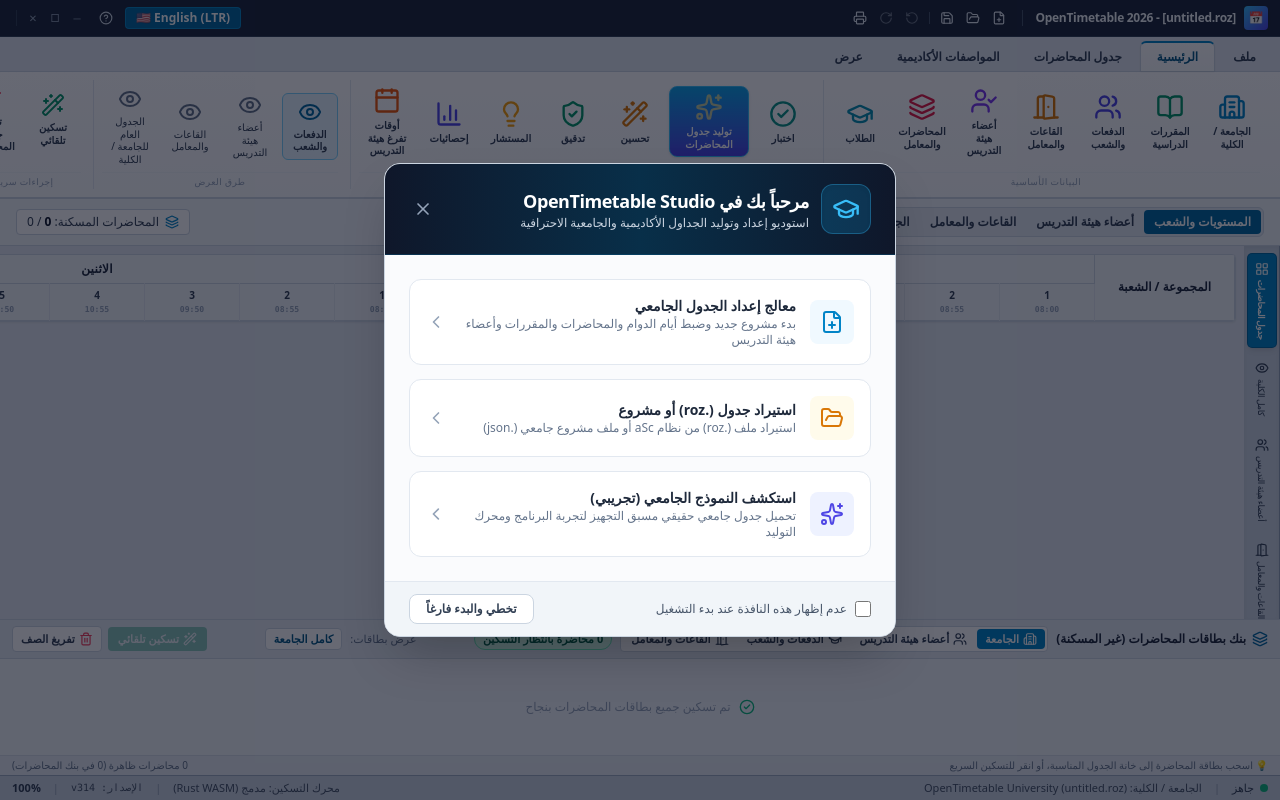
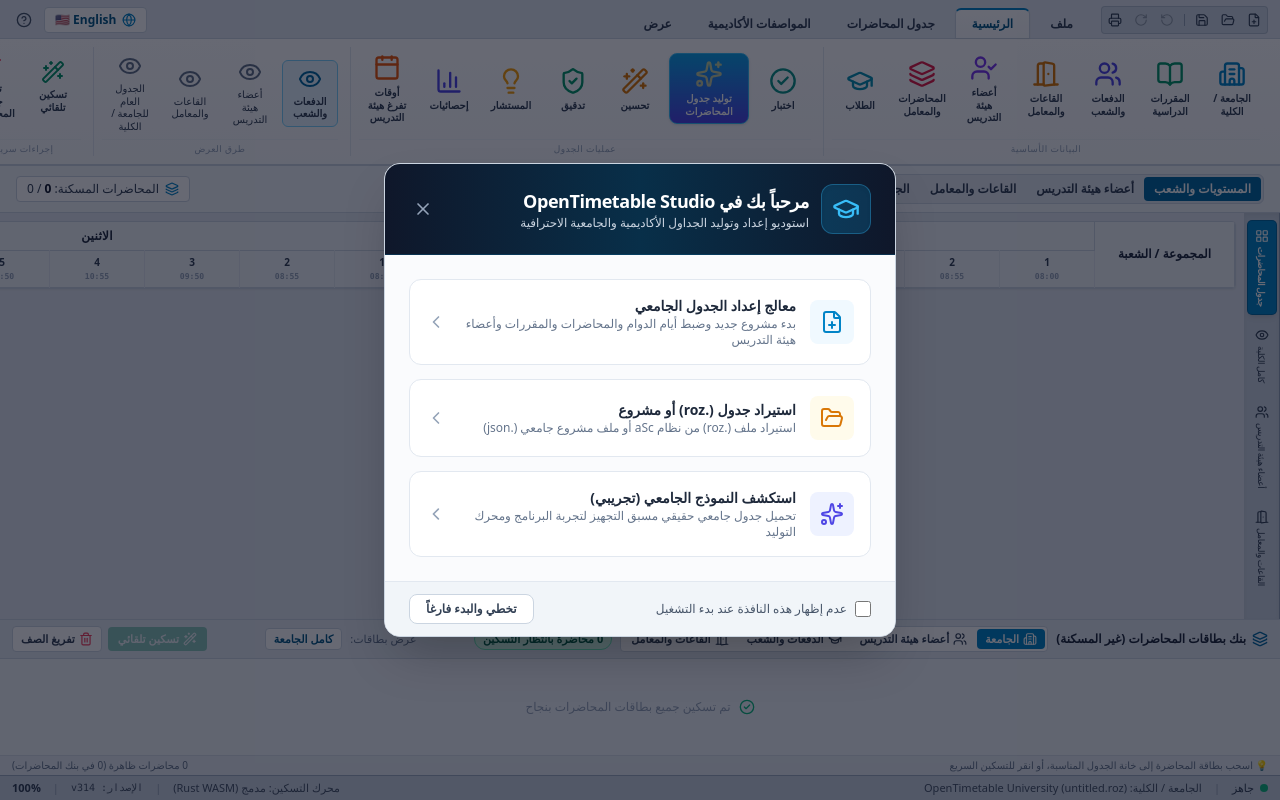
Before and after one commit to odai-dev/opentimetable, a Next.js app in the folder apps/web/: page / in a window 1280 px wide. Built offline with nearby package versions, Linux system fonts and the light colour scheme.

Commit message:
feat(ui): remove dark window header and relocate language switch to ribbon tab bar

```diff
--- a/apps/web/src/components/RibbonToolbar.tsx
+++ b/apps/web/src/components/RibbonToolbar.tsx
@@ -38,6 +38,7 @@ import {
   GraduationCap,
   Network,
   Upload,
+  Globe,
 } from 'lucide-react';
 import { RibbonTab, Role, ViewMode, BasicDataTab } from '../lib/types';
 import { translations } from '../lib/i18n';
@@ -156,48 +157,39 @@ export const RibbonToolbar: React.FC<RibbonToolbarProps> = ({
 
   return (
     <div className="w-full bg-slate-200 border-b border-slate-300 select-none shadow-sm flex flex-col">
-      {/* 1. Window Frame & Quick Access Bar */}
-      <div className="bg-slate-800 text-white px-3 py-1.5 flex items-center justify-between text-xs border-b border-slate-700">
-        {/* Quick Access Icons & Title */}
-        <div className="flex items-center gap-2">
-          <div className="w-6 h-6 rounded bg-gradient-to-br from-sky-400 to-indigo-600 flex items-center justify-center font-bold text-white text-xs shadow">
-            📅
-          </div>
-          <span className="font-bold tracking-tight text-slate-100 hidden sm:inline">
-            {currentFileName ? `OpenTimetable 2026 - [${currentFileName}]` : t.windowSubtitle}
-          </span>
-
-          <div className="h-4 w-[1px] bg-slate-600 mx-1 hidden sm:block" />
-
+      {/* Ribbon Tabs Navigation & Controls */}
+      <div className="bg-slate-200 px-3 pt-1.5 flex items-center justify-between border-b border-slate-300 gap-2">
+        {/* Left: Quick Access Tools & Ribbon Tabs */}
+        <div className="flex items-end gap-1 flex-wrap">
           {/* Quick Access Tools */}
-          <div className="flex items-center gap-1">
+          <div className="flex items-center gap-1 mb-1 mr-2 rtl:mr-0 rtl:ml-2 bg-slate-300/80 p-0.5 rounded border border-slate-400/50 shadow-xs">
             <button
               onClick={onNewFile || (() => alert(isRtl ? 'مشروع جديد' : 'New Project'))}
               title={t.ribbon.tools.newFile}
-              className="p-1 rounded hover:bg-slate-700 text-slate-200 hover:text-white transition"
+              className="p-1 rounded hover:bg-white text-slate-700 hover:text-sky-700 transition"
             >
               <FilePlus className="w-3.5 h-3.5" />
             </button>
             <button
               onClick={onImportRoz}
               title={t.ribbon.tools.openRoz}
-              className="p-1 rounded hover:bg-slate-700 text-slate-200 hover:text-white transition"
+              className="p-1 rounded hover:bg-white text-slate-700 hover:text-sky-700 transition"
             >
               <FolderOpen className="w-3.5 h-3.5" />
             </button>
             <button
               onClick={onSaveFile || (() => alert(isRtl ? 'تم حفظ التغييرات محلياً' : 'Changes saved locally'))}
               title={t.ribbon.tools.saveFile}
-              className="p-1 rounded hover:bg-slate-700 text-slate-200 hover:text-white transition"
+              className="p-1 rounded hover:bg-white text-slate-700 hover:text-sky-700 transition"
             >
               <Save className="w-3.5 h-3.5" />
             </button>
-            <div className="h-3 w-[1px] bg-slate-600 mx-0.5" />
+            <div className="h-3 w-[1px] bg-slate-400 mx-0.5" />
             <button
               onClick={onUndo}
               disabled={!canUndo || isReadOnly}
               title={t.ribbon.tools.undo}
-              className="p-1 rounded hover:bg-slate-700 disabled:opacity-40 text-slate-200 hover:text-white transition"
+              className="p-1 rounded hover:bg-white disabled:opacity-40 text-slate-700 hover:text-sky-700 transition"
             >
               <RotateCcw className="w-3.5 h-3.5" />
             </button>
@@ -205,32 +197,49 @@ export const RibbonToolbar: React.FC<RibbonToolbarProps> = ({
               onClick={onRedo}
               disabled={!canRedo || isReadOnly}
               title={t.ribbon.tools.redo}
-              className="p-1 rounded hover:bg-slate-700 disabled:opacity-40 text-slate-200 hover:text-white transition"
+              className="p-1 rounded hover:bg-white disabled:opacity-40 text-slate-700 hover:text-sky-700 transition"
             >
               <RotateCw className="w-3.5 h-3.5" />
             </button>
             <button
               onClick={onPrintPreview}
               title={t.ribbon.tools.printPreview}
-              className="p-1 rounded hover:bg-slate-700 text-slate-200 hover:text-white transition"
+              className="p-1 rounded hover:bg-white text-slate-700 hover:text-sky-700 transition"
             >
               <Printer className="w-3.5 h-3.5" />
             </button>
           </div>
+
+          {/* Ribbon Tabs */}
+          {(['file', 'main', 'timetable', 'specification', 'view'] as RibbonTab[]).map((tab) => {
+            const isActive = activeTab === tab;
+            return (
+              <button
+                key={tab}
+                onClick={() => setActiveTab(tab)}
+                className={`px-4 py-1.5 text-xs font-semibold rounded-t-md transition-all relative ${
+                  isActive
+                    ? 'bg-gradient-to-b from-white to-slate-50 text-sky-800 border-t-2 border-t-sky-600 border-x border-slate-300 shadow-sm z-10'
+                    : 'text-slate-700 hover:text-slate-900 hover:bg-slate-100/70'
+                }`}
+              >
+                {t.ribbon.tabs[tab]}
+              </button>
+            );
+          })}
         </div>
 
-        {/* Right Corner: Bilingual Language Switcher, Help & Native Window Controls */}
-        <div className="flex items-center gap-2">
-
-          {/* Bilingual Language Switcher */}
+        {/* Right: Language Switcher & Help */}
+        <div className="flex items-center gap-2 mb-1">
           <button
             onClick={() => setLang(lang === 'en' ? 'ar' : 'en')}
-            className="px-2.5 py-0.5 rounded bg-sky-700 hover:bg-sky-600 text-white font-bold text-xs transition border border-sky-500/50 shadow-xs"
+            className="flex items-center gap-1.5 px-2.5 py-1 rounded bg-white hover:bg-sky-50 text-sky-800 hover:text-sky-900 font-bold text-xs transition border border-slate-300 shadow-xs"
+            title={lang === 'en' ? 'التحويل إلى اللغة العربية' : 'Switch to English'}
           >
-            {lang === 'en' ? '🇸🇦 العربية (RTL)' : '🇺🇸 English (LTR)'}
+            <Globe className="w-3.5 h-3.5 text-sky-600" />
+            <span>{lang === 'en' ? '🇸🇦 العربية (RTL)' : '🇺🇸 English'}</span>
           </button>
 
-          {/* About / Help */}
           <button
             onClick={
               onOpenHelpShortcuts ||
@@ -242,53 +251,11 @@ export const RibbonToolbar: React.FC<RibbonToolbarProps> = ({
                 ))
             }
             title={isRtl ? 'المساعدة واختصارات لوحة المفاتيح' : 'Help & Keyboard Shortcuts'}
-            className="p-1 rounded hover:bg-slate-700 text-slate-300 hover:text-white transition"
+            className="p-1 rounded hover:bg-slate-300 text-slate-600 hover:text-slate-900 transition"
           >
-            <HelpCircle className="w-3.5 h-3.5" />
+            <HelpCircle className="w-4 h-4" />
           </button>
-
-          {/* Desktop Window Controls (Min, Max, Close) */}
-          <div className="flex items-center ml-1 border-l border-slate-700 pl-1.5 gap-0.5">
-            <div
-              className="w-5 h-4 flex items-center justify-center text-slate-400 hover:bg-slate-700 hover:text-white rounded-xs text-[10px] cursor-pointer"
-              title={isRtl ? 'تصغير' : 'Minimize'}
-            >
-              ─
-            </div>
-            <div
-              className="w-5 h-4 flex items-center justify-center text-slate-400 hover:bg-slate-700 hover:text-white rounded-xs text-[10px] cursor-pointer"
-              title={isRtl ? 'تكبير' : 'Maximize'}
-            >
-              □
-            </div>
-            <div
-              className="w-5 h-4 flex items-center justify-center text-slate-400 hover:bg-rose-600 hover:text-white rounded-xs text-[10px] cursor-pointer"
-              title={isRtl ? 'إغلاق' : 'Close'}
-            >
-              ✕
-            </div>
-          </div>
         </div>
-      </div>
-
-      {/* 2. Ribbon Tabs Navigation */}
-      <div className="bg-slate-200 px-2 pt-1 flex items-end gap-0.5 border-b border-slate-300">
-        {(['file', 'main', 'timetable', 'specification', 'view'] as RibbonTab[]).map((tab) => {
-          const isActive = activeTab === tab;
-          return (
-            <button
-              key={tab}
-              onClick={() => setActiveTab(tab)}
-              className={`px-4 py-1.5 text-xs font-semibold rounded-t-md transition-all relative ${
-                isActive
-                  ? 'bg-gradient-to-b from-white to-slate-50 text-sky-800 border-t-2 border-t-sky-600 border-x border-slate-300 shadow-sm z-10'
-                  : 'text-slate-700 hover:text-slate-900 hover:bg-slate-100/70'
-              }`}
-            >
-              {t.ribbon.tabs[tab]}
-            </button>
-          );
-        })}
       </div>
 
       {/* 3. Ribbon Command Band (Desktop Large-Icon Toolset) */}
```
